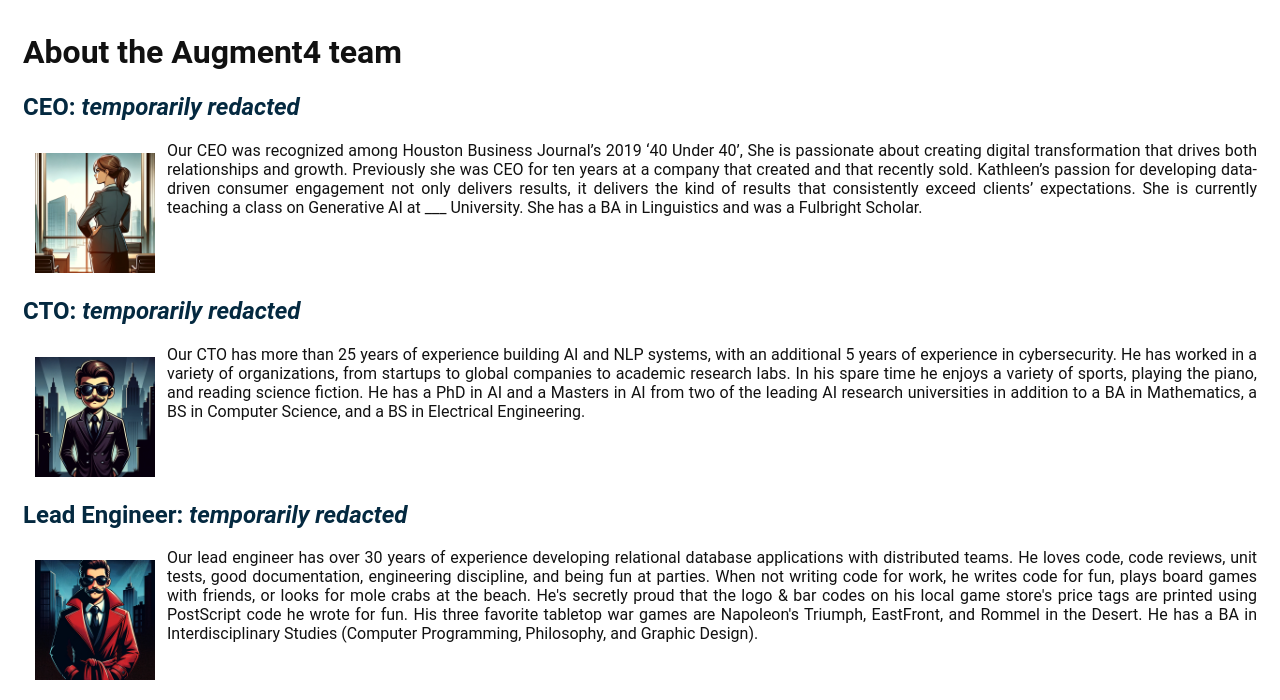
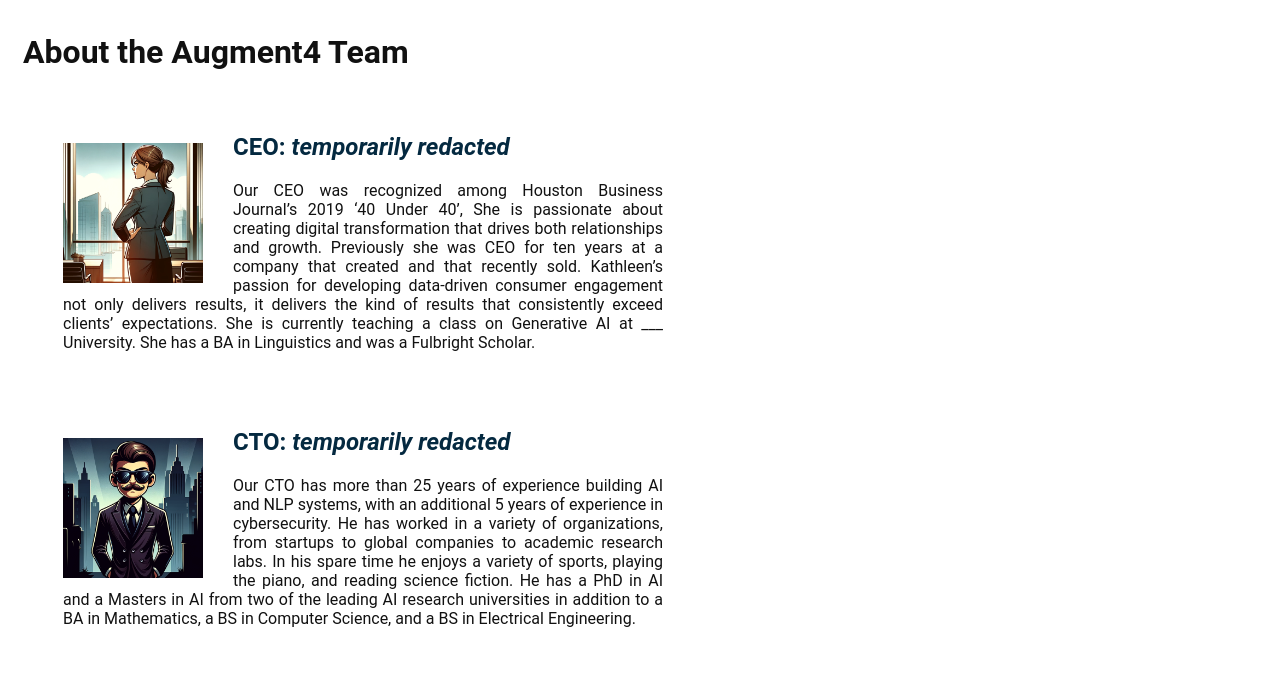
Before and after one commit to augment4/augment4.github.io, a plain HTML site: page index.html in a window 1280 px wide. Both pictures are taken after a click on the element "About". Shown: the part 81-781 px from the top of the page. Drawn offline with Linux system fonts and the light colour scheme.

Commit message:
Fix alignment on About page

```diff
--- a/augment4.css
+++ b/augment4.css
@@ -77,10 +77,28 @@ h3 {
     color: #042940;
 }
 
+.container {
+    // border: 3px solid blue;
+    padding: 20px 40px 20px;
+    max-width: 600px;
+}
+
+.container_image {
+    width: 140px;
+    margin: 30px 30px 3px 0;
+    float: left;
+}
+
+.container_text {
+    display: inline;
+}
+
+/*
 img {
     float: left;
     margin: 12px;
 }
+*/
 
 .text_content {
     color: #111111;
--- a/index.html
+++ b/index.html
@@ -106,10 +106,12 @@
     </div>
 
     <div id="about_content" class="text_content hidden">
-        <h1>About the Augment4 team</h1>
+        <h1>About the Augment4 Team</h1>
 
+        <div class="container">
+            <img class="container_image" src="mystery_person_ceo.webp" height="140px" alt="Image of CEO">
+            <div class="container_text">
                 <h2>CEO: <i>temporarily redacted</i></h2>
-        <img src="mystery_person_ceo.webp" height="120px" alt="Image of Kathleen Perley">
                 <p>
                     Our CEO was recognized among Houston Business Journal’s 2019 ‘40 Under 40’,
                     She is passionate about creating digital transformation that drives both relationships and
@@ -119,34 +121,51 @@
                     She is currently teaching a class on Generative AI at ___ University. She has a BA in Linguistics
                     and was a Fulbright Scholar.
                 </p>
+            </div>
+        </div>
 
-        <h2 class="padded">CTO: <i>temporarily redacted</i></h2>
-        <img src="mystery_person_cto.webp" height="120px" alt="Image of CTO">
+        <div class="container">
+            <img class="container_image" src="mystery_person_cto.webp" height="140px" alt="Image of CTO">
+            <div class="container_text">
+                <h2>CTO: <i>temporarily redacted</i></h2>
                 <p>
                     Our CTO has more than 25 years of experience building AI and NLP systems,
                     with an additional 5 years of experience in cybersecurity.
-            He has worked in a variety of organizations, from startups to global companies to academic research labs.
+                    He has worked in a variety of organizations, from startups to global companies to academic research
+                    labs.
                     In his spare time he enjoys a variety of sports, playing the piano, and reading science fiction.
-            He has a PhD in AI and a Masters in AI from two of the leading AI research universities in addition to
+                    He has a PhD in AI and a Masters in AI from two of the leading AI research universities in addition
+                    to
                     a BA in Mathematics, a BS in Computer Science, and a BS in Electrical Engineering.
                 </p>
+            </div>
+        </div>
 
-        <h2 class="padded">Lead Engineer: <i>temporarily redacted</i></h2>
-        <img src="mystery_person_lead_engineer.webp" height="120px" alt="Image of CTO">
+        <div class="container">
+            <img class="container_image" src="mystery_person_lead_engineer.webp" height="140px" alt="Image of CTO">
+            <div class="container_text">
+                <h2>Lead Engineer: <i>temporarily redacted</i></h2>
                 <p>
                     Our lead engineer has over 30 years of experience developing relational database applications with
                     distributed teams.
-            He loves code, code reviews, unit tests, good documentation, engineering discipline, and being fun at
+                    He loves code, code reviews, unit tests, good documentation, engineering discipline, and being fun
+                    at
                     parties.
-            When not writing code for work, he writes code for fun, plays board games with friends, or looks for mole
+                    When not writing code for work, he writes code for fun, plays board games with friends, or looks for
+                    mole
                     crabs
-            at the beach. He's secretly proud that the logo & bar codes on his local game store's price tags are printed
+                    at the beach. He's secretly proud that the logo & bar codes on his local game store's price tags are
+                    printed
                     using
-            PostScript code he wrote for fun. His three favorite tabletop war games are Napoleon's Triumph, EastFront,
+                    PostScript code he wrote for fun. His three favorite tabletop war games are Napoleon's Triumph,
+                    EastFront,
                     and
-            Rommel in the Desert. He has a BA in Interdisciplinary Studies (Computer Programming, Philosophy, and
+                    Rommel in the Desert. He has a BA in Interdisciplinary Studies (Computer Programming, Philosophy,
+                    and
                     Graphic Design).
                 </p>
+            </div>
+        </div>
     </div>
 </div>
 
```
Lines whose indentation alone changed are shown as unchanged.
